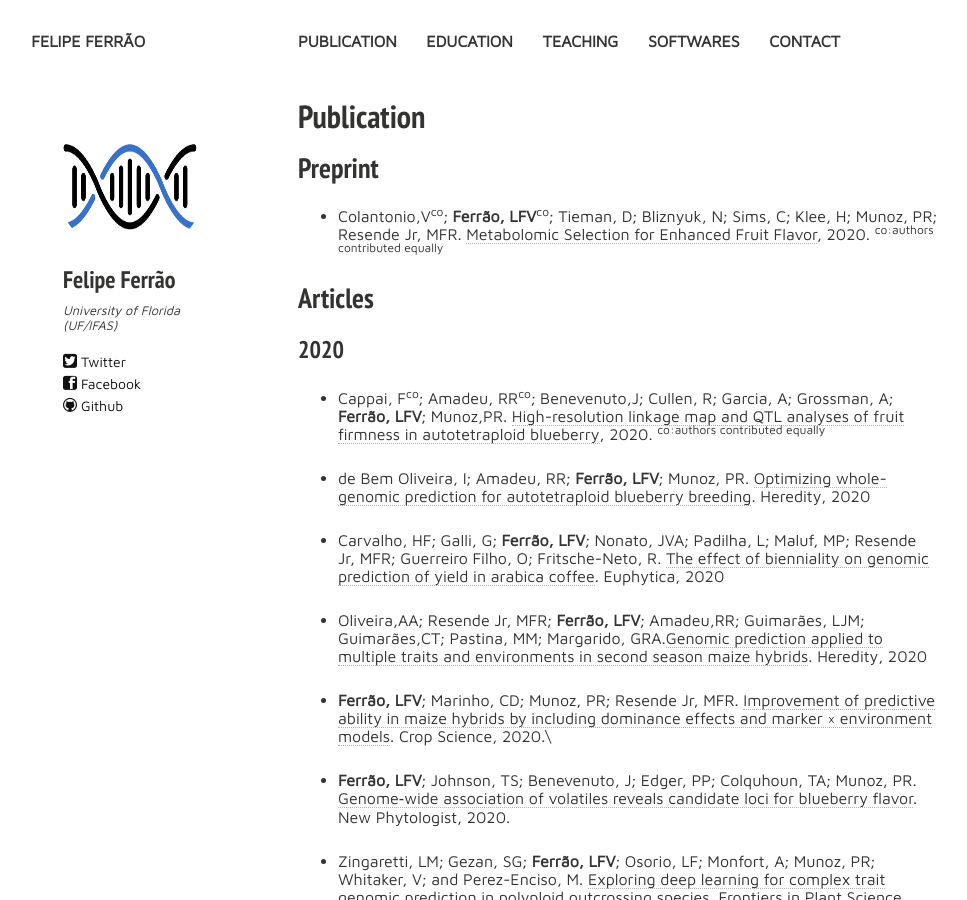
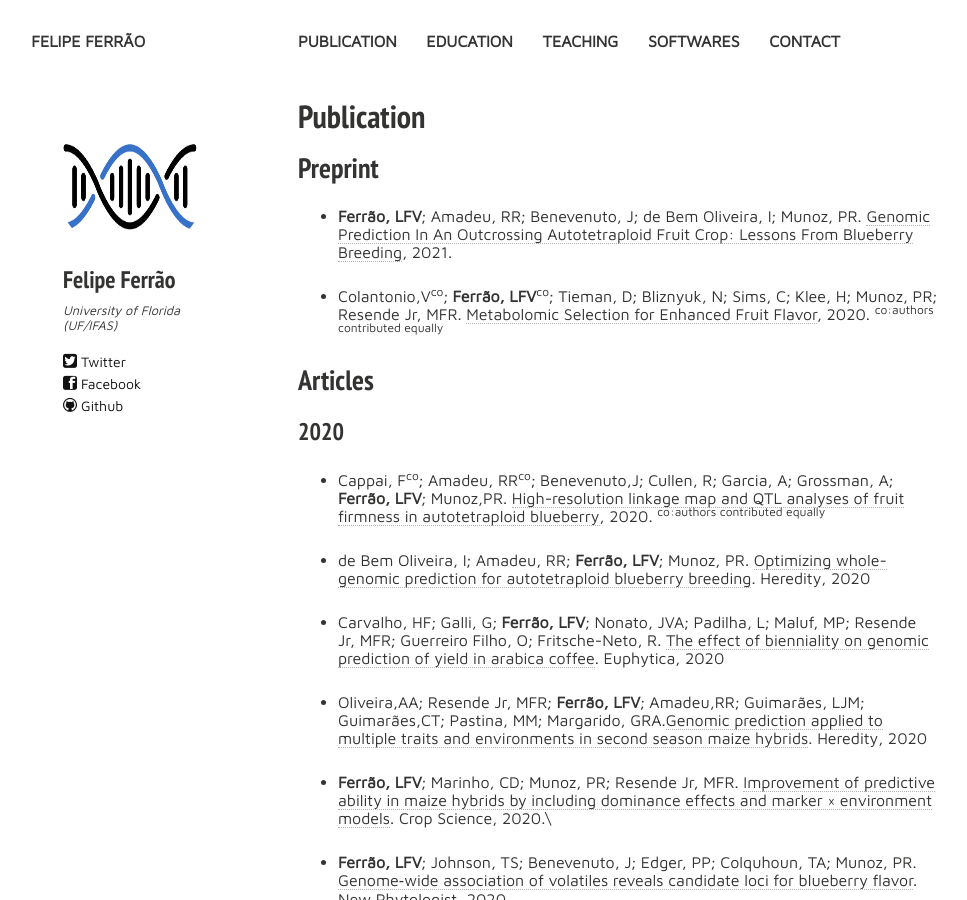
Before and after one commit to lfelipe-ferrao/lfelipe-ferrao.github.io, a Jekyll site: the page built from publication.md, in a window 1280 px wide and 900 px high. Shown: the whole window, without its empty margins (22-989 px from the left). Built offline with Jekyll 4.4.1, drawn with Linux system fonts in a browser that asks for light colours; nearby versions of some CDN libraries.

Commit message:
Update publication.md

```diff
--- a/publication.md
+++ b/publication.md
@@ -13,6 +13,8 @@ tags: [people, undergrads, MSc, PhD, postdocs]
 
 
 ## Preprint
+
+- **Ferrão, LFV**; Amadeu, RR; Benevenuto, J; de Bem Oliveira, I; Munoz, PR. [Genomic Prediction In An Outcrossing Autotetraploid Fruit Crop: Lessons From Blueberry Breeding](https://www.biorxiv.org/content/10.1101/2021.03.05.434007v1), 2021.
 
 - Colantonio,V<sup>co</sup>; **Ferrão, LFV**<sup>co</sup>; Tieman, D; Bliznyuk, N; Sims, C; Klee, H; Munoz, PR; Resende Jr, MFR. [Metabolomic Selection for Enhanced Fruit Flavor](https://www.biorxiv.org/content/10.1101/2020.09.17.302802v1), 2020.
 <sup>co:authors contributed equally</sup>
```
